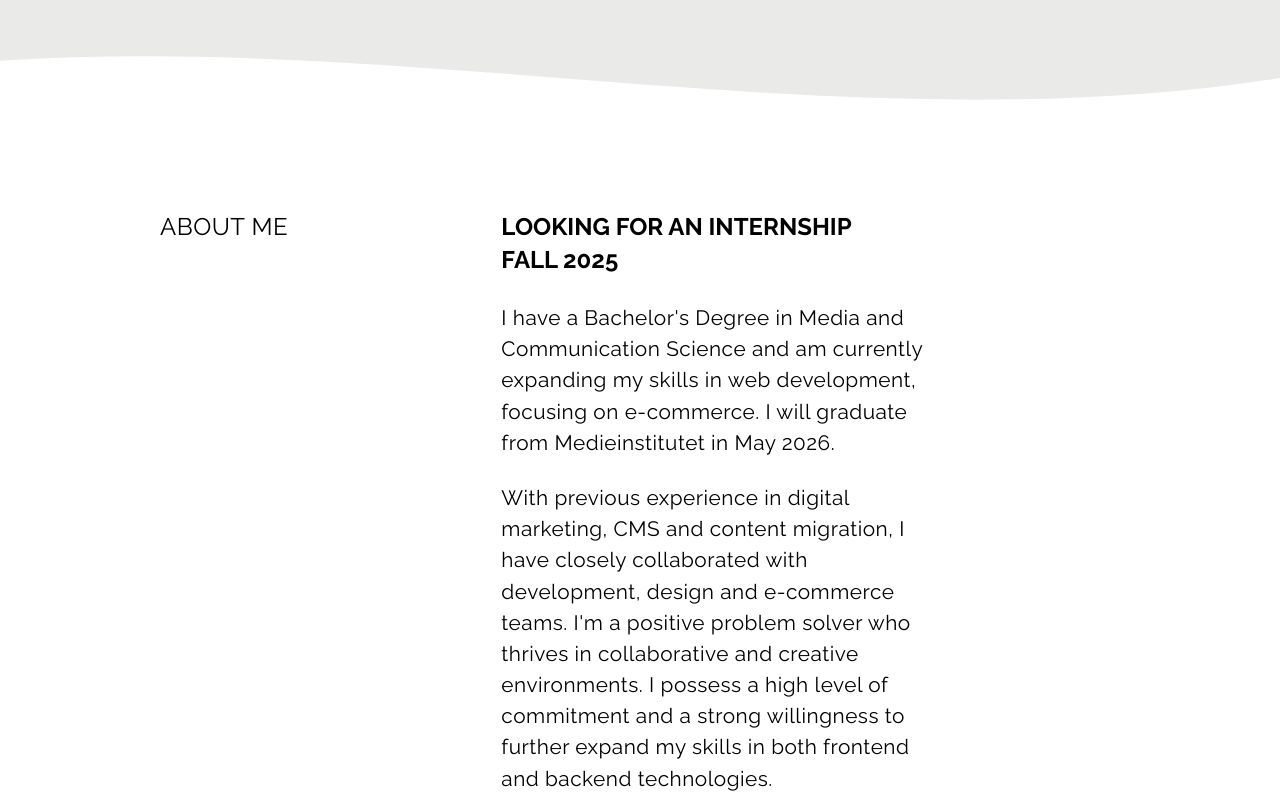
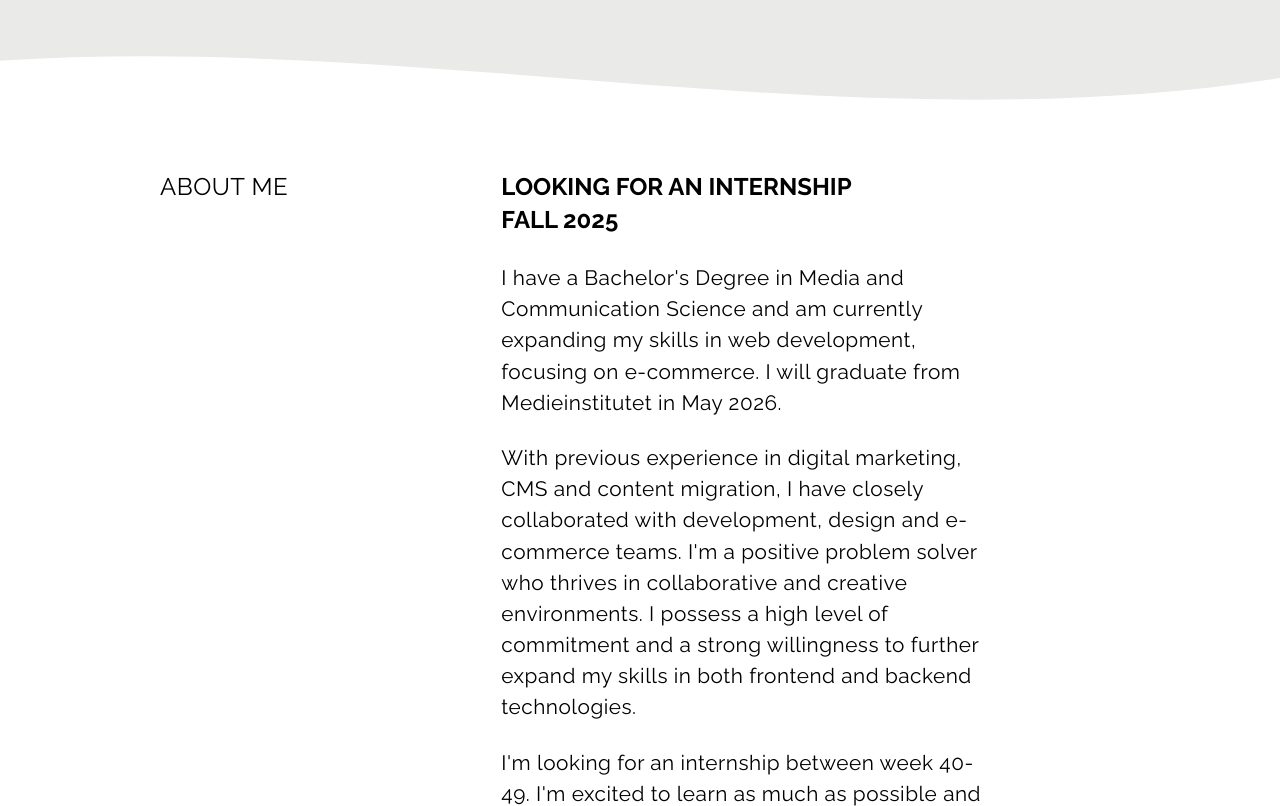
Before and after one commit to malinjansson/mjportfolio, a React (Vite) app: page / in a window 1280 px wide. Shown: the part 500-1306 px from the top of the page. Built offline with nearby package versions, Linux system fonts and the light colour scheme; a web font is replaced by a local one.

Commit message:
justify about me section

```diff
--- a/src/styles/_aboutme.scss
+++ b/src/styles/_aboutme.scss
@@ -4,13 +4,13 @@
 .aboutme-container {
     display: flex;
     flex-direction: column;
-    padding: 1.5rem 2.3rem;
+    padding: 0 2.3rem;
     text-align: left;
 
     font-family: v.$primary-font-family;
 
     @include m.desktop {
-        padding: v.$body-padding-desktop;
+        padding: 2.5rem 10rem;
     }
 
     .aboutme-box {
@@ -69,13 +69,14 @@
         margin-top: 1.5rem;
 
         span {
-            width: 70%;
+            width: 100%;
             font-size: 14px;
             text-transform: none;
             line-height: 1.5;
 
             @include m.desktop {
                 font-size: 1.3rem;
+                width: 80%;
             }
         }
     }
```
